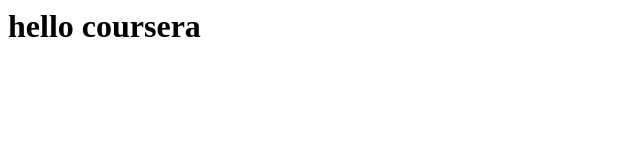
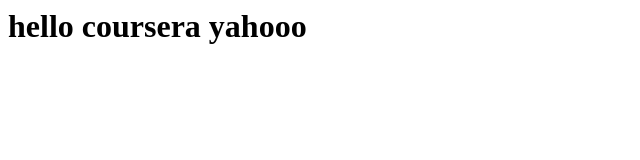
Before and after one commit to nergis12/test1, a plain HTML site: page site/index.html in a window 1280 px wide. Shown: the whole page, without its empty margins (0-640 px from the left). Drawn offline with Linux system fonts and the light colour scheme.

Commit message:
small addition.

```diff
--- a/site/index.html
+++ b/site/index.html
@@ -6,6 +6,6 @@
     <title>hello coursera</title>
 </head>
 <body>
-    <h1>hello coursera</h1>
+    <h1>hello coursera yahooo</h1>
 </body>
 </html>
```
